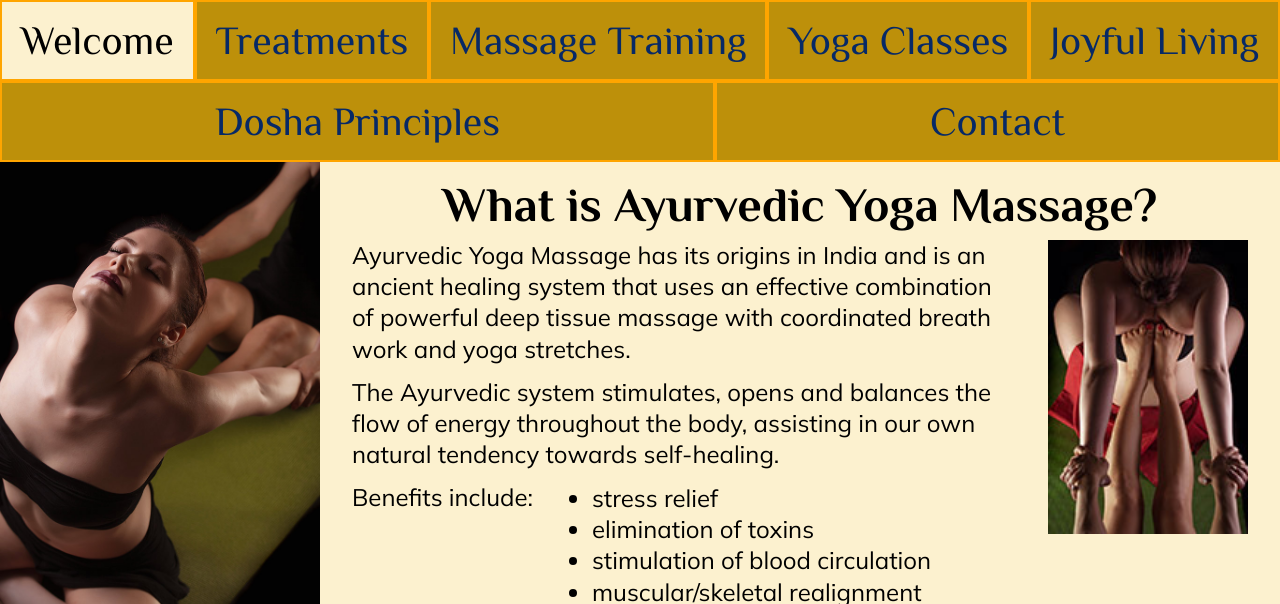
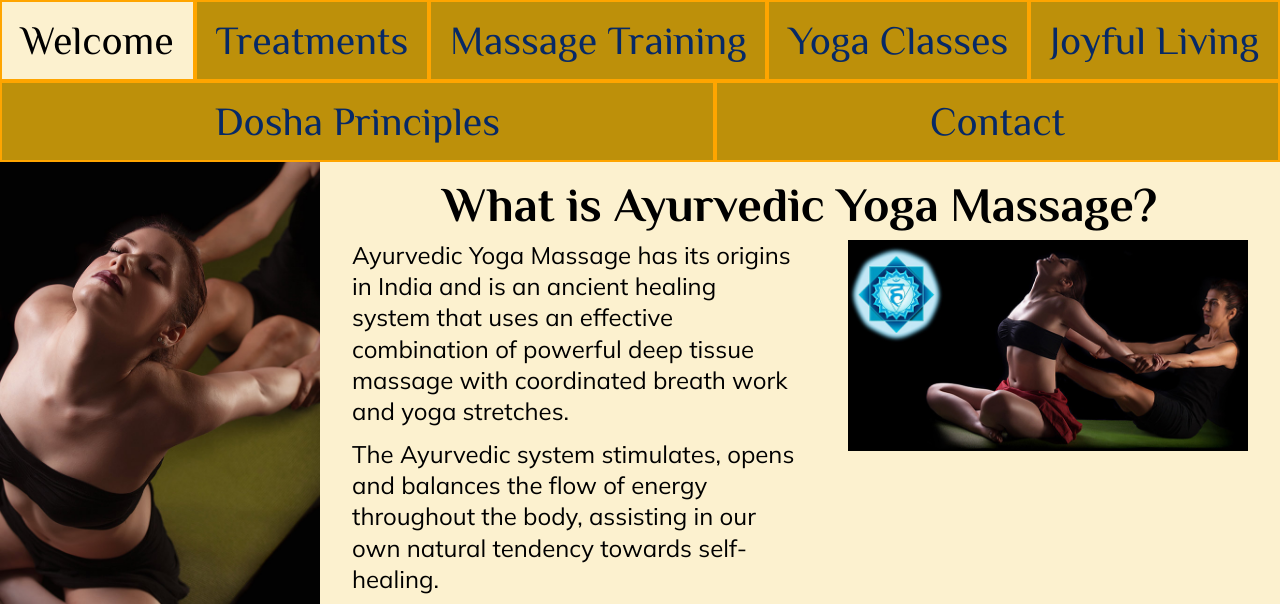
Before and after one commit to aq2/pugharFirefly, a plain HTML site: page index.html in a window 1280 px wide. Both pictures are taken after a click on the element "Welcome". Shown: the part 182-786 px from the top of the page. Drawn offline with Linux system fonts and the light colour scheme; no server answers.

Commit message:
need to improve article layouts

```diff
--- a/index.html
+++ b/index.html
@@ -51,7 +51,7 @@
             </ul>
           </div>
           <div class="spacer"></div>
-          <div class="pic"><img src="imgs/gall/gal2_th.jpg"></div>
+          <div class="pic"><img src="imgs/hero2.jpg"></div>
         </article>
         <h2>About me</h2>
         <article>
--- a/main.css
+++ b/main.css
@@ -76,6 +76,7 @@ section.active {
 }
 article {
   display: flex;
+  padding-bottom: 1.5rem;
 }
 .half {
   width: 48%;
@@ -88,7 +89,8 @@ article {
   text-align: right;
 }
 .pic img {
-  width: 200px;
+  width: 400px;
+  height: auto;
 }
 .pic a img {
   height: 45px;
```
Also changed, not shown: 2 other files.
